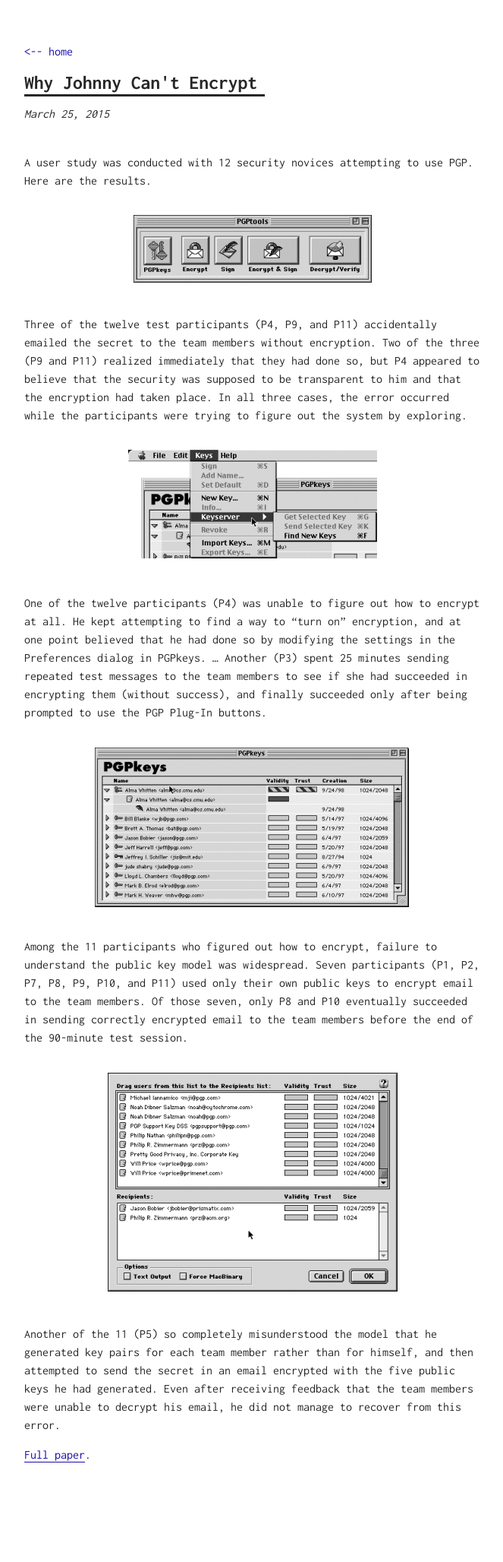
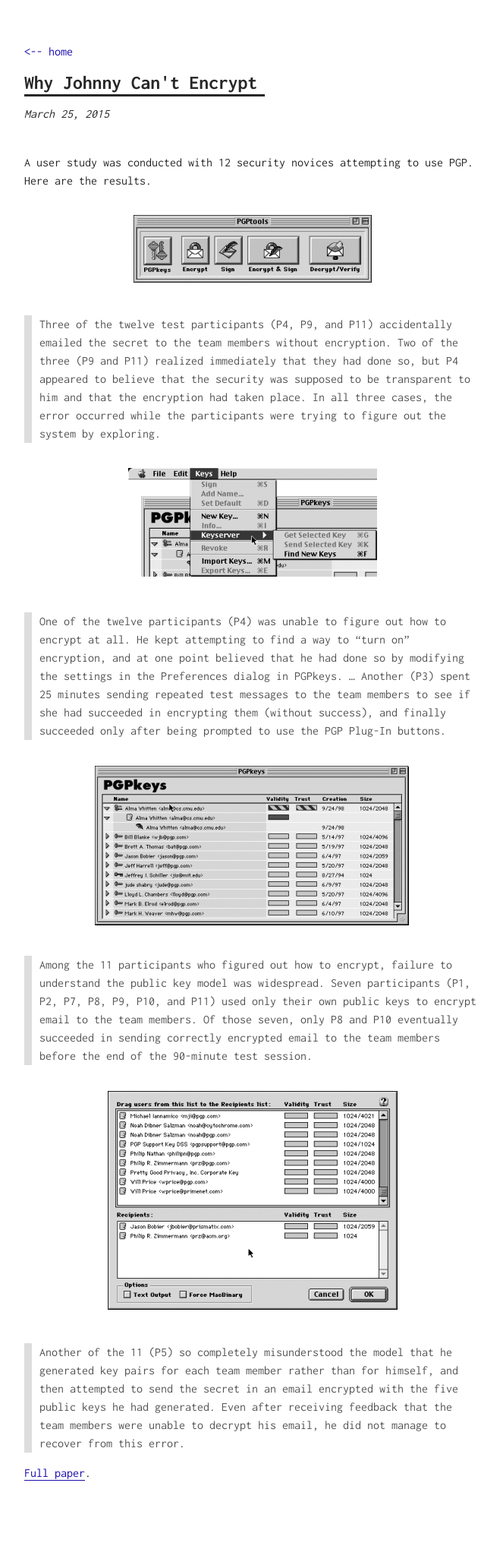
Before and after one commit to pfrazee/pfrazee.github.io, a Jekyll site: the page built from _posts/2015-03-25-why-johnny-cant-encrypt.md, in a window 1280 px wide. Shown: the whole page at 76% size, without its empty margins (308-971 px from the left). Built offline with Jekyll 4.4.1, drawn with Linux system fonts in a browser that asks for light colours; before the commit the page ends 2032 px from its top, so only the background shows below that.

Commit message:
add blockquote styling

```diff
--- a/assets/css/main.scss
+++ b/assets/css/main.scss
@@ -46,7 +46,11 @@
 		}
 	}
 }
-
+blockquote {
+	border-left: 10px solid #ddd;
+	padding-left: 10px;
+	color: #555;
+}
 
 .wrapper {
 	max-width: 600px;
```
